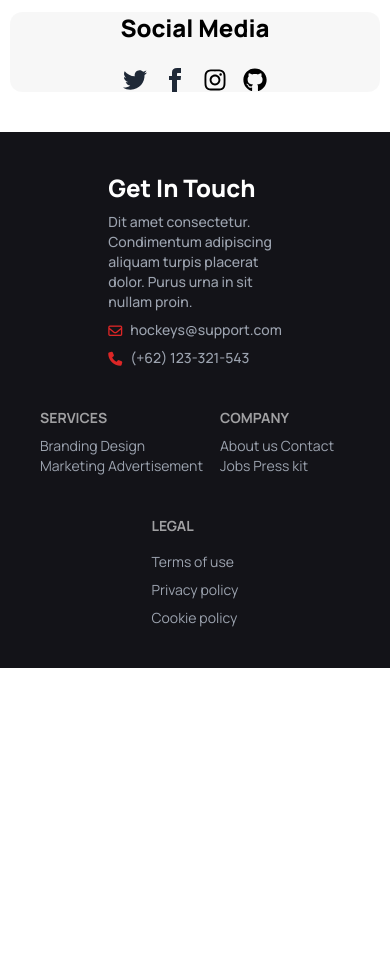
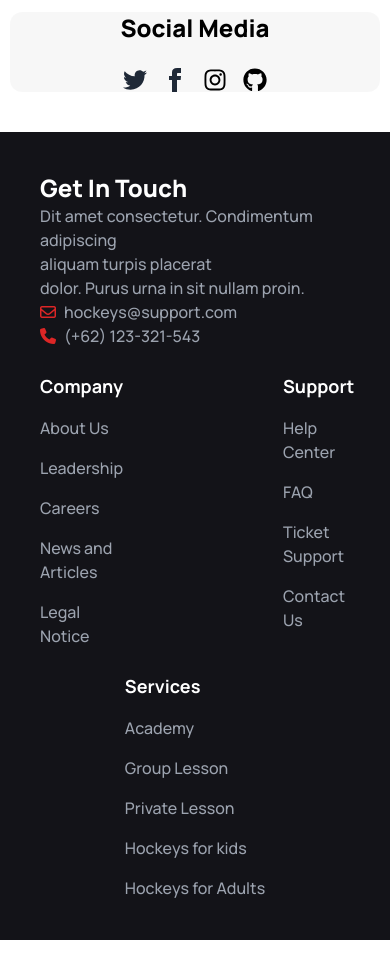
Before and after one commit to aynururme/hockey-academy, a plain HTML site: page index.html in a window 390 px wide. Shown: the part 8600-9564 px from the top of the page. Before the commit the page ends 9268 px from the top, so only its background shows below. Drawn offline with nearby package versions, Linux system fonts and the light colour scheme.

Commit message:
responsive almost section done

```diff
--- a/index.html
+++ b/index.html
@@ -589,7 +589,7 @@
         </section>
     </main>
     <!-- footer section -->
-    <footer
+    <!-- <footer
         class=" px-10 py-10 lg:px-32 lg:py-24 footer w-full lg:w-[1440px] mx-auto bg-[#131318] text-white grid grid-cols-1 lg:grid-cols-4 justify-center items-center">
 
         <div class="justify-center items-center w-1/2 lg:w-full mx-auto">
@@ -635,7 +635,60 @@
             <a class="link link-hover text-gray-400">Privacy policy</a>
             <a class="link link-hover text-gray-400">Cookie policy</a>
         </nav>
-    </footer>
+    </footer> -->
+<footer class="bg-[#131318] my-6 lg:my-10 w-full lg:w-[1440px] lg:mx-auto px-10 py-10 lg:px-32 lg:py-24 flex flex-col lg:flex-row lg:flex gap-6 lg:gap-36">
+    <!-- get in touch -->
+    <div class="mx-auto lg:mx-0">
+        <h2 class="text-2xl lg:text-3xl font-extrabold text-white ">Get In Touch</h2>
+        <p class="font-medium text-gray-400">Dit amet consectetur. Condimentum adipiscing <br> aliquam turpis placerat
+            <br>dolor. Purus urna in
+            sit nullam proin.
+        </p>
+        <div class="flex gap-2 ">
+            <i class="fa-regular fa-envelope text-red-600 mt-1"></i>
+            <p class="font-medium text-gray-400">hockeys@support.com</p>
+
+        </div>
+        <div class="flex gap-2 ">
+            <i class="fa-solid fa-phone text-red-600 mt-1"></i>
+            <p class="font-medium text-gray-400">(+62) 123-321-543</p>
+        </div>
+
+    </div>
+    <div class="flex gap-40 mx-auto lg:mx-0">
+   <!-- company -->
+   <div class="flex flex-col gap-4">
+    <h2 class="text-white text-lg font-bold">Company</h2>
+    <a class="link link-hover font-medium text-gray-400">About Us</a>
+    <a class="link link-hover font-medium text-gray-400">Leadership</a>
+    <a class="link link-hover font-medium text-gray-400">Careers</a>
+    <a class="link link-hover font-medium text-gray-400">News and Articles</a>
+    <a class="link link-hover font-medium text-gray-400">Legal Notice</a>
+</div>
+<!-- support -->
+<div class="flex flex-col gap-4">
+    <h2 class="text-white text-lg font-bold">Support</h2>
+    <a class="link link-hover font-medium text-gray-400">Help Center</a>
+    <a class="link link-hover font-medium text-gray-400">FAQ</a>
+    <a class="link link-hover font-medium text-gray-400">Ticket Support</a>
+    <a class="link link-hover font-medium text-gray-400">Contact Us</a>
+</div>
+  </div>
+
+
+    <!-- services -->
+    <div class="flex flex-col gap-4 mx-auto lg:mx-0">
+        <h2 class="text-white text-lg font-bold">Services</h2>
+        <a class="link link-hover font-medium text-gray-400">Academy</a>
+        <a class="link link-hover font-medium text-gray-400">Group Lesson</a>
+        <a class="link link-hover font-medium text-gray-400">Private Lesson</a>
+        <a class="link link-hover font-medium text-gray-400">Hockeys for kids</a>
+        <a class="link link-hover font-medium text-gray-400">Hockeys for Adults</a>
+
+    </div>
+</footer>
+
+
 </body>
 
 </html>
```
